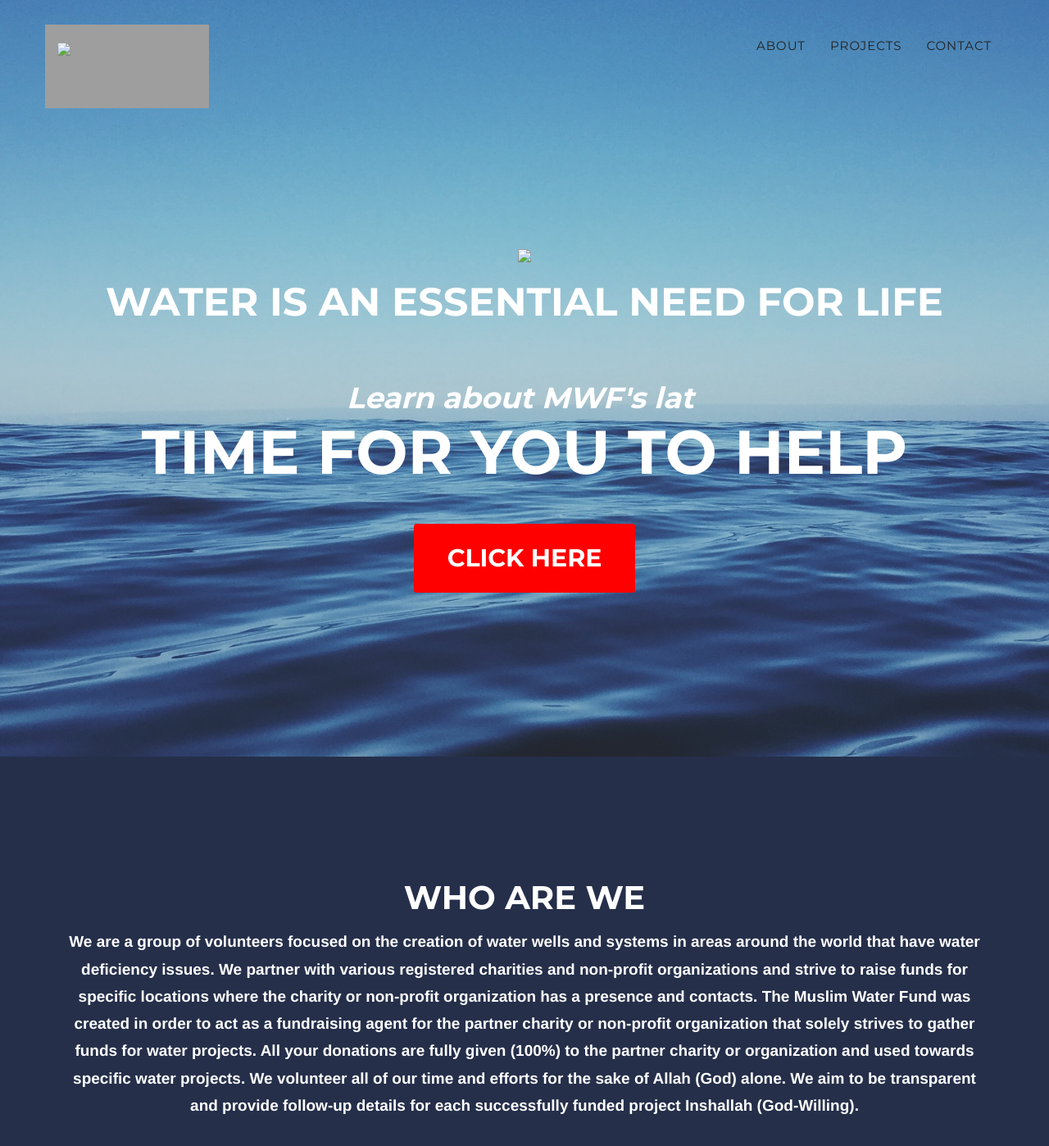
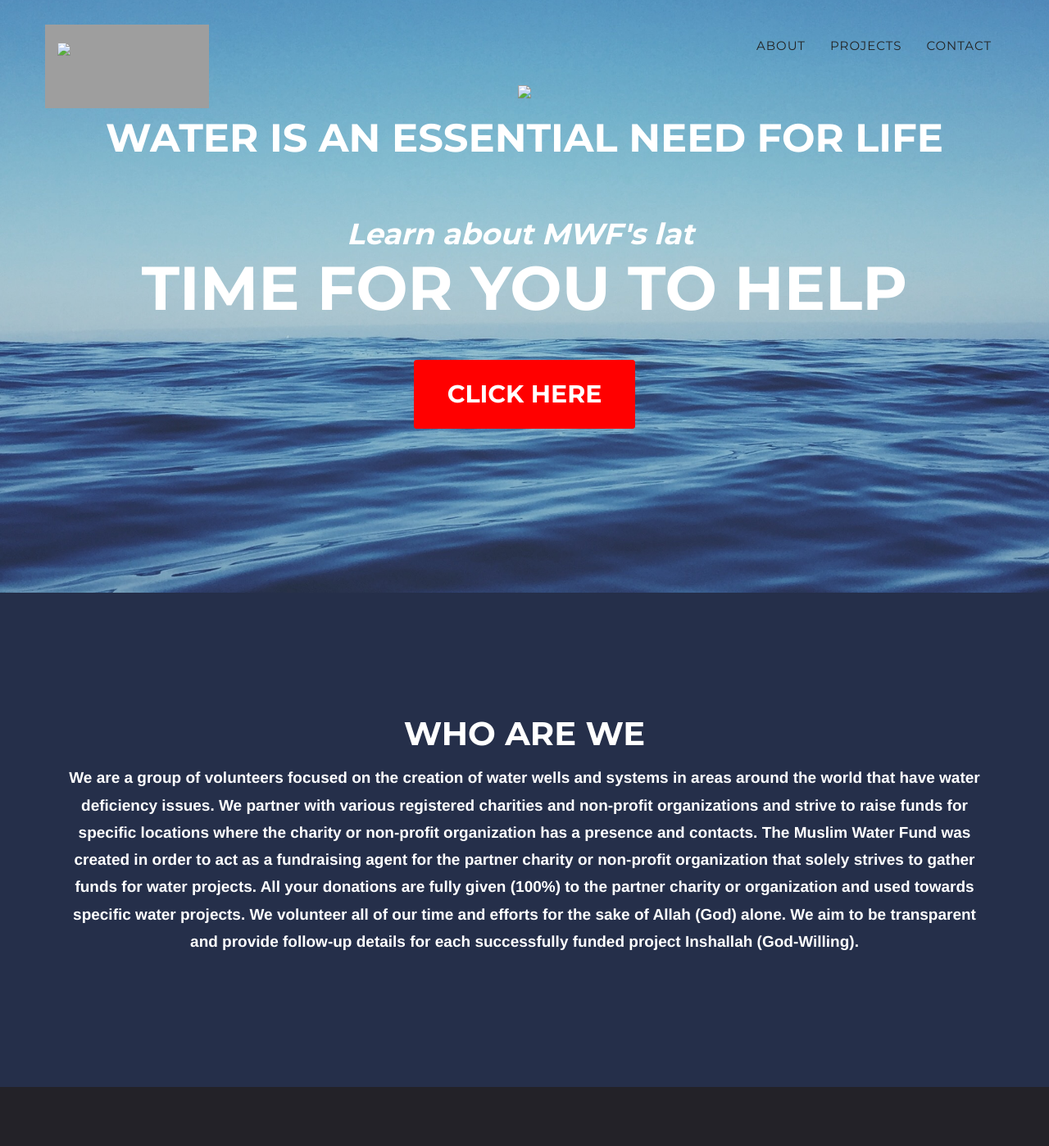
Before and after one commit to mwfgithub/mwfgithub.github.io, a Jekyll site: the page built from _posts/2016-01-01-project-1.markdown, in a window 1280 px wide and 1400 px high. Shown: the whole window at 82% size. Built offline with Jekyll 4.4.1, drawn with Linux system fonts in a browser that asks for light colours; some web fonts are replaced; grey boxes are pictures that could not be loaded.

Commit message:
Updated agency.css

```diff
--- a/_includes/css/agency.css
+++ b/_includes/css/agency.css
@@ -289,7 +289,7 @@ header {
 }
 
 header .intro-text {
-    padding-top: 100px;
+    padding-top: 50px;
     padding-bottom: 50px;
 }
 
@@ -357,7 +357,7 @@ header .intro-text .intro-heading {
 
 @media(min-width:768px) {
     header .intro-text {
-        padding-top: 300px;
+        padding-top: 100px;
         padding-bottom: 200px;
     }
 
```
